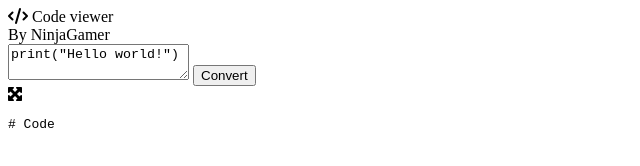
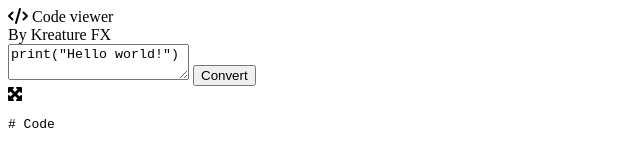
Before and after one commit to KreatureFX/kreaturecodeviewer, a plain HTML site: page index.html in a window 1280 px wide. Shown: the full height of the page, 0-640 px from the left. Drawn offline with Linux system fonts and the light colour scheme; a small style sheet from the web is missing.

Commit message:
Update index.html

```diff
--- a/index.html
+++ b/index.html
@@ -24,7 +24,7 @@
                 Code viewer
             </div>
             <div id="al-r">
-                By NinjaGamer
+                By Kreature FX
             </div>
         </header>
         <div id="p1">
```
